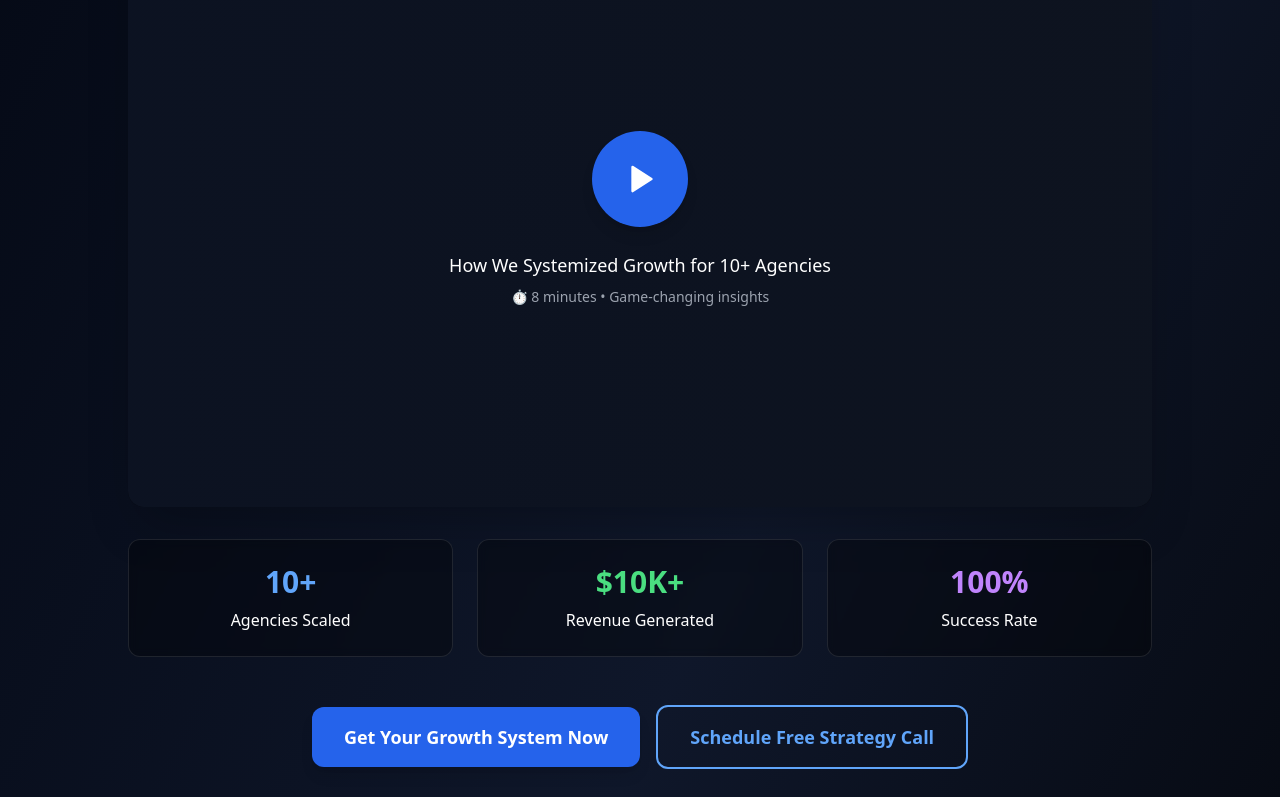
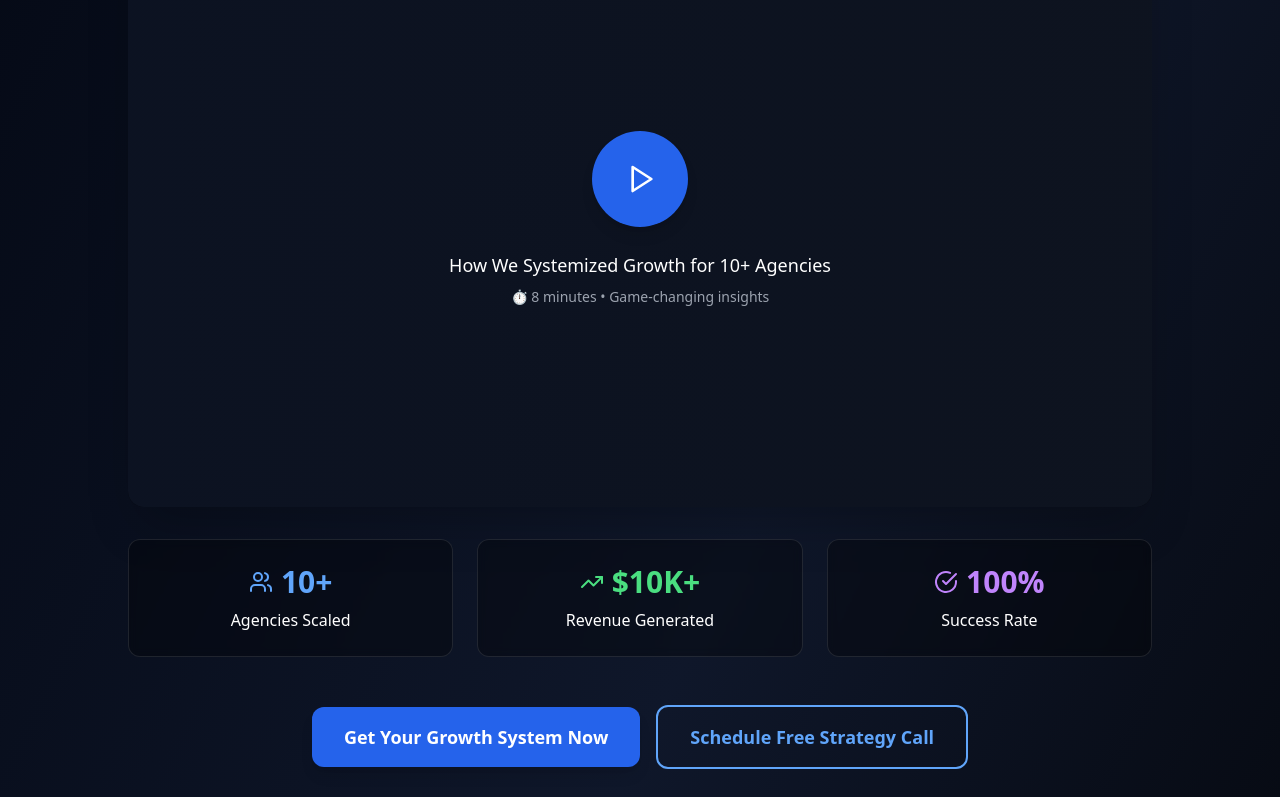
Before and after one commit to zSapphire-Games/drivnsystemmm, a React (Vite) app in the folder project/: page / in a window 1280 px wide. Shown: the part 541-1338 px from the top of the page. Built offline with nearby package versions, Linux system fonts and the light colour scheme.

Commit message:
Update App.tsx

```diff
--- a/project/src/App.tsx
+++ b/project/src/App.tsx
@@ -1,5 +1,5 @@
-import React, { useState } from 'react';
-import { Play, CheckCircle, Star, Users, Target, TrendingUp, Clock, Shield } from 'lucide-react';
+import React, { useState } from "react";
+import { Play, CheckCircle, Star, Users, Target, TrendingUp, Clock, Shield } from "lucide-react";
 
 function App() {
   const [isVideoPlaying, setIsVideoPlaying] = useState(false);
@@ -96,7 +96,7 @@ function App() {
                       onClick={() => setIsVideoPlaying(true)}
                       className="group relative inline-flex items-center justify-center w-24 h-24 bg-blue-600 hover:bg-blue-700 rounded-full transition-all duration-300 transform hover:scale-110 shadow-lg"
                     >
-                      <Play className="w-8 h-8 text-white ml-1" fill="white" />
+                      <Play className="w-8 h-8 text-white ml-1" strokeWidth={2} />
                       <div className="absolute inset-0 rounded-full bg-blue-400 animate-ping opacity-25"></div>
                     </button>
                     <p className="text-white text-lg mt-6">
@@ -107,18 +107,21 @@ function App() {
                     </p>
                   </div>
                 ) : (
-                  <div className="w-full h-full flex items-center justify-center text-white">
-                    <div className="text-center">
-                      <div className="animate-spin rounded-full h-12 w-12 border-4 border-blue-400 border-t-transparent mx-auto mb-4"></div>
-                      <p>Your video would load here</p>
-                      <p className="text-sm text-gray-400 mt-2">Replace this placeholder with your actual video, dm me if you don't know how ;)</p>
-                      <button
-                        onClick={() => setIsVideoPlaying(false)}
-                        className="mt-4 text-blue-400 hover:text-blue-300 underline"
-                      >
-                        ← Back to thumbnail
-                      </button>
-                    </div>
+                  <div className="w-full h-full relative">
+                    <iframe
+                      className="w-full h-full"
+                      src="https://www.youtube.com/watch?v=K7uYlaAjlQ4?autoplay=1"
+                      title="YouTube video"
+                      frameBorder="0"
+                      allow="accelerometer; autoplay; clipboard-write; encrypted-media; gyroscope; picture-in-picture"
+                      allowFullScreen
+                    />
+                    <button
+                      onClick={() => setIsVideoPlaying(false)}
+                      className="absolute top-4 left-4 bg-black/50 text-white px-3 py-1 rounded hover:bg-black/70"
+                    >
+                      ← Back
+                    </button>
                   </div>
                 )}
               </div>
@@ -127,15 +130,21 @@ function App() {
             {/* Video Stats */}
             <div className="grid grid-cols-1 md:grid-cols-3 gap-6 mt-8">
               <div className="text-center bg-black/30 backdrop-blur-sm rounded-xl p-6 border border-white/10">
-                <div className="text-3xl font-bold text-blue-400 mb-2">10+</div>
+                <div className="text-3xl font-bold text-blue-400 mb-2 flex items-center justify-center gap-2">
+                  <Users className="w-6 h-6" /> 10+
+                </div>
                 <div className="text-white">Agencies Scaled</div>
               </div>
               <div className="text-center bg-black/30 backdrop-blur-sm rounded-xl p-6 border border-white/10">
-                <div className="text-3xl font-bold text-green-400 mb-2">$10K+</div>
+                <div className="text-3xl font-bold text-green-400 mb-2 flex items-center justify-center gap-2">
+                  <TrendingUp className="w-6 h-6" /> $10K+
+                </div>
                 <div className="text-white">Revenue Generated</div>
               </div>
               <div className="text-center bg-black/30 backdrop-blur-sm rounded-xl p-6 border border-white/10">
-                <div className="text-3xl font-bold text-purple-400 mb-2">100%</div>
+                <div className="text-3xl font-bold text-purple-400 mb-2 flex items-center justify-center gap-2">
+                  <CheckCircle className="w-6 h-6" /> 100%
+                </div>
                 <div className="text-white">Success Rate</div>
               </div>
             </div>
```
